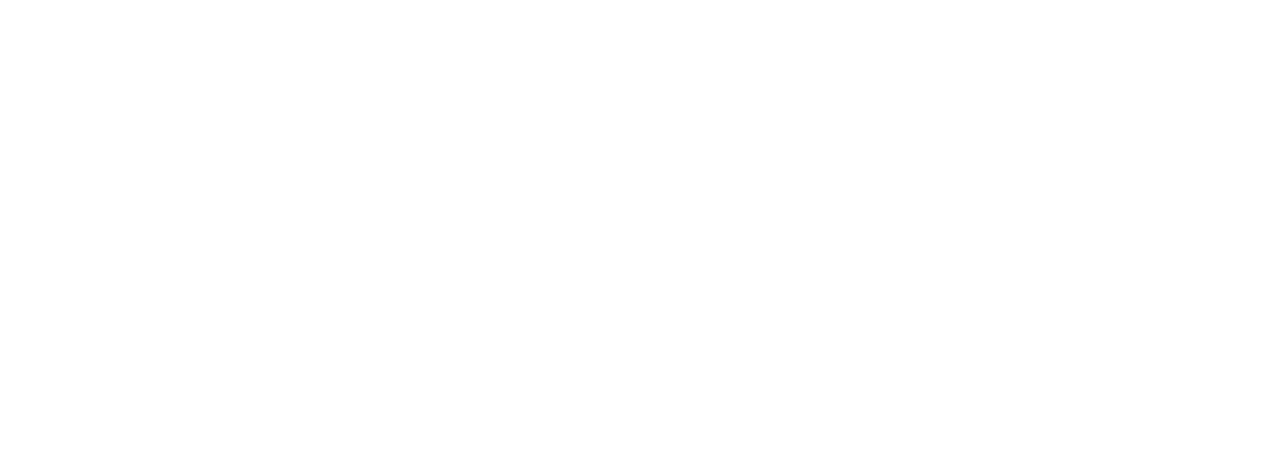
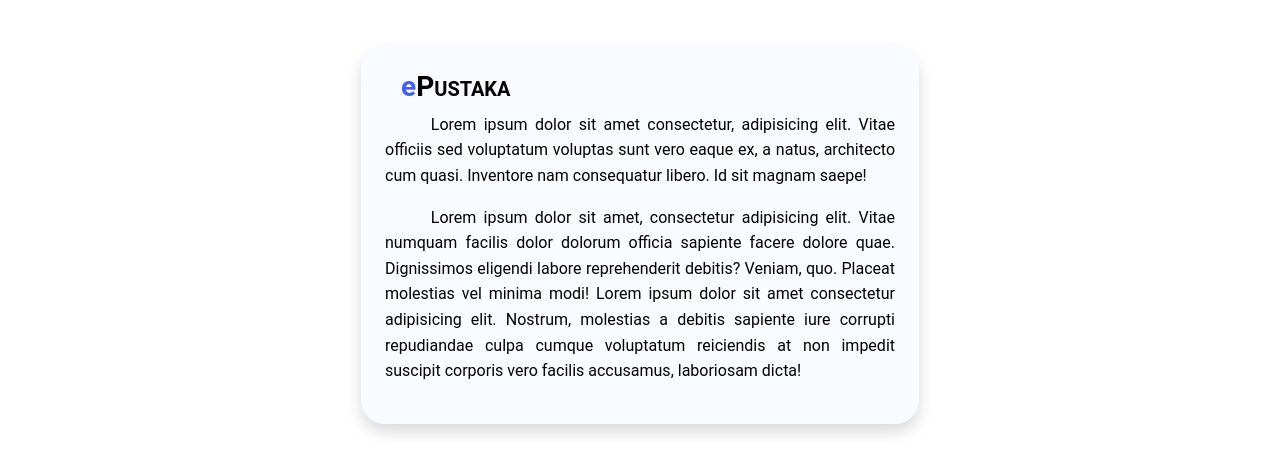
Before and after one commit to louisapstg/e-Pustaka, a React (Create React App) app in the folder client/: page / in a window 1280 px wide. Shown: the part 436-905 px from the top of the page. Before the commit the page ends 800 px from the top, so only its background shows below. Built offline with nearby package versions, Linux system fonts and the light colour scheme.

Commit message:
Add Intro2 Component

```diff
--- a/client/src/components/index.js
+++ b/client/src/components/index.js
@@ -1,7 +1,9 @@
 import Navbar from './navbar'
-import Intro from './intro/index';
+import Intro from './intro/index'
+import Intro2 from './intro2/index'
 
 export {
   Navbar,
-  Intro
+  Intro,
+  Intro2
 }
--- /dev/null
+++ b/client/src/components/intro2/index.js
@@ -0,0 +1,25 @@
+import React from 'react'
+
+const Intro2 = () => {
+  return (
+    <div>
+      <div className="container mt-5 mb-5">
+        <div className='w-50 light-blue mx-auto p-4 rounded-9 shadow'>
+          <h3 className='ms-3'>
+            <span className='fw-bold text-blue'>e</span>
+            <span className='fw-bolder text-black'>
+              P
+              <span style={{ fontSize: '20px' }}>
+                USTAKA
+              </span>
+            </span>
+          </h3>
+          <p className='text-justify'><span className='text-transparent'>Dalam</span>Lorem ipsum dolor sit amet consectetur, adipisicing elit. Vitae officiis sed voluptatum voluptas sunt vero eaque ex, a natus, architecto cum quasi. Inventore nam consequatur libero. Id sit magnam saepe!</p>
+          <p className='text-justify'><span className='text-transparent'>Dalam</span>Lorem ipsum dolor sit amet, consectetur adipisicing elit. Vitae numquam facilis dolor dolorum officia sapiente facere dolore quae. Dignissimos eligendi labore reprehenderit debitis? Veniam, quo. Placeat molestias vel minima modi! Lorem ipsum dolor sit amet consectetur adipisicing elit. Nostrum, molestias a debitis sapiente iure corrupti repudiandae culpa cumque voluptatum reiciendis at non impedit suscipit corporis vero facilis accusamus, laboriosam dicta!</p>
+        </div>
+      </div>
+    </div>
+  )
+}
+
+export default Intro2
--- a/client/src/pages/Home/index.js
+++ b/client/src/pages/Home/index.js
@@ -1,7 +1,8 @@
 import React from 'react'
 import {
   Navbar,
-  Intro
+  Intro,
+  Intro2
 } from '../../components'
 
 const Home = () => {
@@ -9,6 +10,7 @@
     <div>
       <Navbar />
       <Intro />
+      <Intro2 />
     </div>
   )
 }
```
